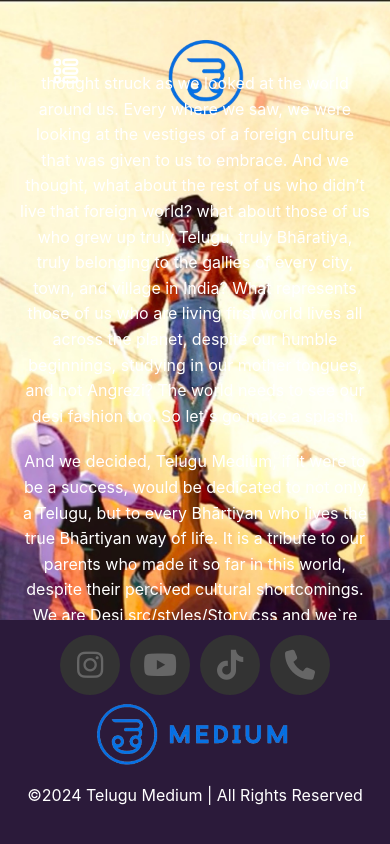
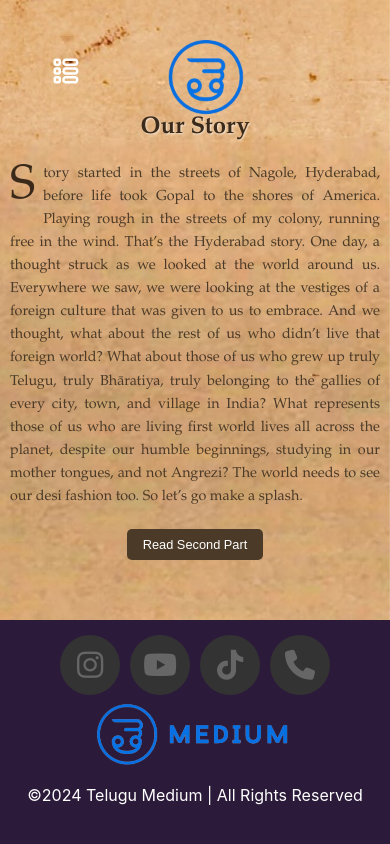
Before and after one commit to Phushyamithra/Medium-Codebase, a React (Create React App) app: page /story in a window 390 px wide. Built offline with nearby package versions, Linux system fonts and the light colour scheme.

Commit message:
Test final Story page layout and design

```diff
--- a/src/components/pages/Story.js
+++ b/src/components/pages/Story.js
@@ -1,30 +1,47 @@
-import React from 'react'
+import React, { useState } from 'react';
 import '../../styles/Story.css';
 import StandardPage from './StandardPage.js';
+import bg from '../../Assets/bg-assets/m5.jpg';
+
+const firstPartText = `Story started in the streets of Nagole, Hyderabad,
+before life took Gopal to the shores of America.
+Playing rough in the streets of my colony, running free in the wind.
+That’s the Hyderabad story. One day, a thought struck as we looked at the world around us.
+Everywhere we saw, we were looking at the vestiges of a foreign culture that was given to us to embrace.
+And we thought, what about the rest of us who didn’t live that foreign world?
+What about those of us who grew up truly Telugu, truly Bhāratiya, truly belonging to the gallies of every city,
+town, and village in India? What represents those of us who are living first world lives all across the planet,
+despite our humble beginnings, studying in our mother tongues, and not Angrezi?
+The world needs to see our desi fashion too. So let’s go make a splash.`;
+
+const secondPartText = `And we decided, Telugu Medium, if it were to be a success,
+would be dedicated to not only a Telugu,
+but to every Bhāratiyan who lives the true Bhāratiyan way of life.
+It is a tribute to our parents who made it so far in this world,
+despite their perceived cultural shortcomings. We are Desi,
+and we’re gonna show off every bit of it. Wherever you are,
+whatever corner you are in, your love of Bhāratiyan culture is what will
+make this project a success.`;
 
 const Story = () => {
+  const [showSecondPart, setShowSecondPart] = useState(false);
+
+  const handleClick = () => {
+    setShowSecondPart(!showSecondPart);
+  };
+
   return (
     <>
-      <StandardPage src={'/renamed-our-story.jpg'} type='image' >
+      <StandardPage src={bg} type='image'>
         <div className="story-content">
-              <h1>Our Story</h1>
-              <p>Story started in the streets of Nagole, Hyderabad,
-                before life took Gopal to the shores of America.
-                Playing rough in the streets of my colony, runnings free in the wind.
-                That`s the Hyderabad story. One day, a thought struck as we looked at the world around us.
-                Every where we saw, we were looking at the vestiges of a foreign culture that was given to us to embrace. And we thought, what about the rest of us who didn’t live that foreign world? what about those of us who grew up truly Telugu, truly Bhāratiya, truly belonging to the gallies of every city, town, and village in India? What represents those of us who are living first world lives all across the planet, despite our humble beginnings, studying in our mother tongues, and not Angrezi?
-                The world needs to see our desi fashion too. So let`s go make a splash.
-              </p>
-              <p>And we decided, Telugu Medium, if it were to be a success,
-                would be dedicated to not only a Telugu,
-                but to every Bhārtiyan who lives the true Bhārtiyan way of life.
-                It is a tribute to our parents who made it so far in this world,
-                despite their percived cultural shortcomings. We are Desi,src/styles/Story.css
-                and we`re gonna show off every bit of it. Wherever you are,
-                whatever corner you are in, your love of Bhāratiyan culture is what will
-                make this project a success.
-              </p>
-              </div>
+          <h1>Our Story</h1>
+          <div className={`text-container ${showSecondPart ? 'fade-in' : ''}`}>
+            <p>{showSecondPart ? secondPartText : firstPartText}</p>
+          </div>
+          <button className="toggle-button" onClick={handleClick}>
+            {showSecondPart ? 'Read First Part' : 'Read Second Part'}
+          </button>
+        </div>
       </StandardPage>
     </>
   );
--- a/src/styles/NewFooter.css
+++ b/src/styles/NewFooter.css
@@ -27,7 +27,7 @@
   display: inline-block;
   width: 60px;
   height: 60px;
-  line-height: 70px; /* Center the icon vertically */
+  line-height: 55px; /* Center the icon vertically */
   background: #333;
   border-radius: 50%;
   font-size: 30px;
--- a/src/styles/Story.css
+++ b/src/styles/Story.css
@@ -1,19 +1,106 @@
+/* General Styles */
 .story-content {
   padding: 20px;
   margin: 20px auto; /* Center the content horizontally */
-  max-width: 1300px; /* Maximum width for content */
-  box-shadow: 0 0 10px rgba(0, 0, 0, 0.5); /* Example box shadow */
+  max-width: 800px; /* Maximum width for content */
   border-radius: 15px;
-  overflow-y: visible;
+  color: #4b3a27; /* Dark brown color for text */
+  font-family: 'Garamond', serif; /* Serif font for manuscript feel */
+  position: relative;
 }
 
 .story-content h1 {
   font-size: 2.5rem;
-  margin-bottom: 10px;
+  margin-bottom: 20px;
+  text-align: center;
+  color: #3b2a1a; /* Darker color for better contrast */
+  text-shadow: 1px 1px 2px rgba(255, 255, 255, 0.7); /* Light shadow for depth */
 }
 
-.story-content p {
-  font-size: 1rem;
+.text-container {
+  transition: opacity 1s ease-in-out;
+  background: rgba(255, 255, 255, 0); /* Transparent background */
+}
+
+.text-container.fade-in {
+  opacity: 0;
+  animation: fadeIn 1s forwards;
+}
+
+@keyframes fadeIn {
+  0% { opacity: 0; }
+  100% { opacity: 1; }
+}
+
+.text-container p {
+  font-size: 1.2rem;
   line-height: 1.6;
   margin-bottom: 20px;
+  text-align: justify;
+  color: #4b3a27; /* Dark brown color for text */
 }
+
+.story-content p:first-letter {
+  float: left;
+  font-size: 3rem;
+  line-height: 1;
+  padding-right: 8px;
+  color: #3b2a1a;
+  font-family: 'Garamond', serif;
+}
+
+.toggle-button {
+  display: block;
+  margin: 0 auto;
+  padding: 10px 20px;
+  font-size: 1rem;
+  color: #fff;
+  background-color: #4b3a27;
+  border: none;
+  border-radius: 5px;
+  cursor: pointer;
+  transition: background-color 0.3s ease;
+}
+
+.toggle-button:hover {
+  background-color: #3b2a1a;
+}
+
+/* Media Queries */
+
+/* Tablets */
+@media (min-width: 601px) and (max-width: 1024px) {
+  .story-content {
+    padding: 15px;
+    margin: 15px auto;
+  }
+
+  .story-content h1 {
+    font-size: 2rem;
+  }
+
+  .text-container p {
+    font-size: 1rem;
+  }
+}
+
+/* Smartphones */
+@media (max-width: 600px) {
+  .story-content {
+    padding: 10px;
+    margin: 10px auto;
+  }
+
+  .story-content h1 {
+    font-size: 1.5rem;
+  }
+
+  .text-container p {
+    font-size: 0.9rem;
+  }
+
+  .toggle-button {
+    font-size: 0.8rem;
+    padding: 8px 16px;
+  }
+}
--- a/src/styles/header.css
+++ b/src/styles/header.css
@@ -162,8 +162,8 @@
     justify-content: space-between;
     padding: 10px 20px;
     width: 100%;
-    margin-bottom: 10%;
-    /* z-index: 10; */
+    margin-bottom: 20%;
+    z-index: 10;
   }
 
   .header-container .logo {
```
Also changed, not shown: src/Assets/bg-assets/m5.jpg (added).
